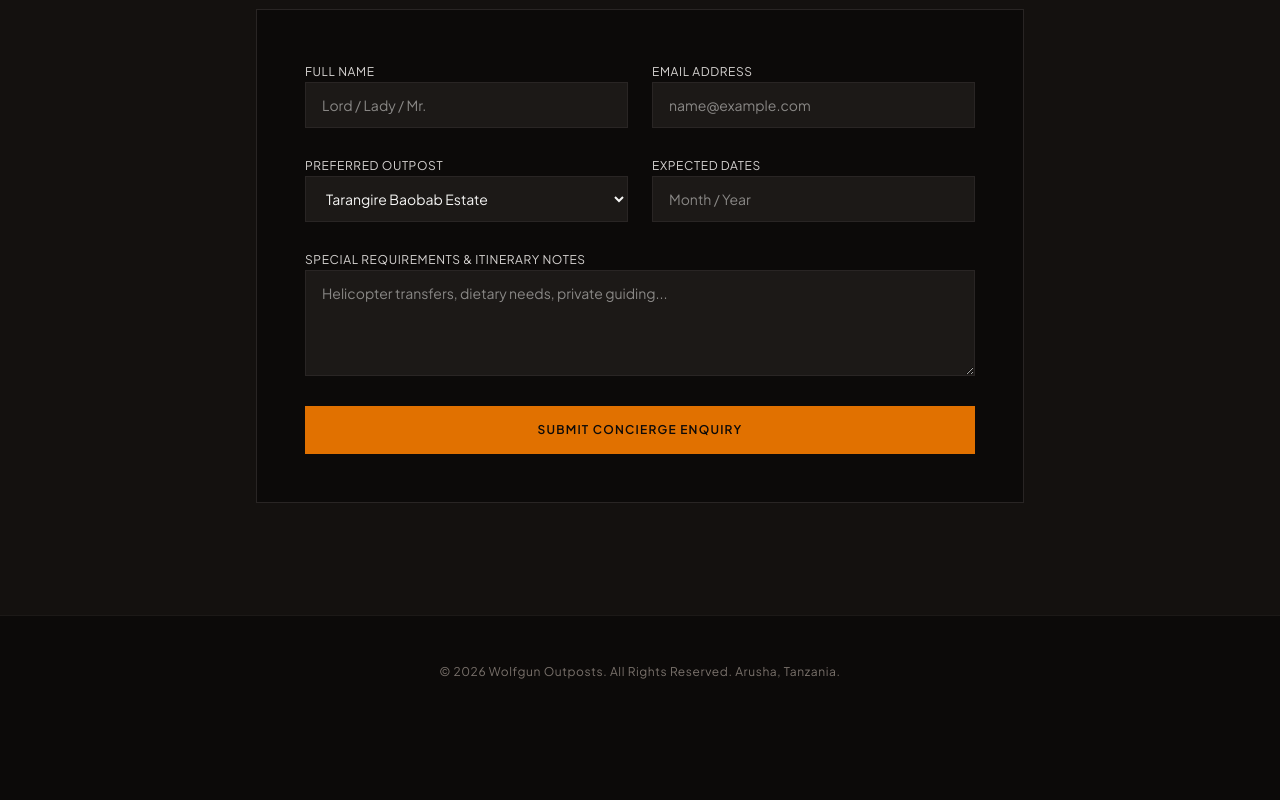
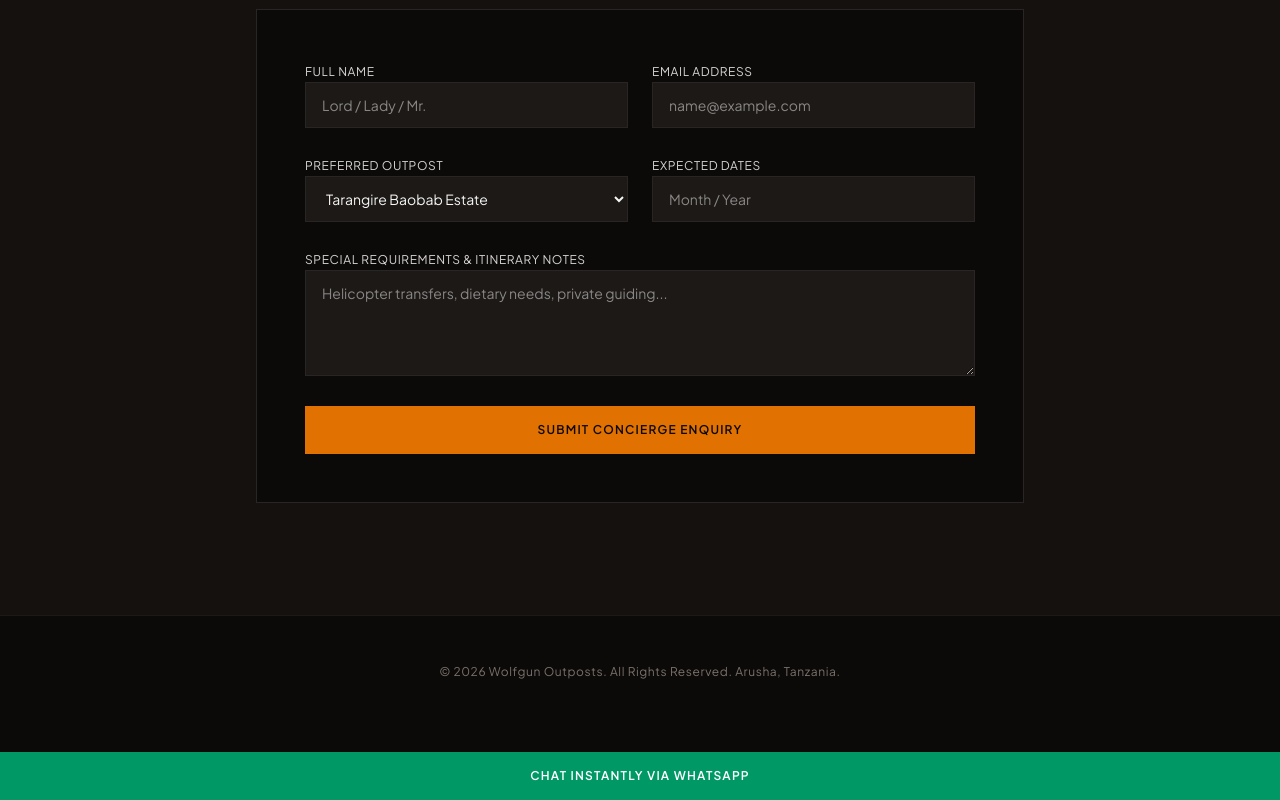
Before and after one commit to Kwolfgun/wolfgun-outposts, a plain HTML site: page index.html in a window 1280 px wide. Shown: the part 1958-2758 px from the top of the page. Before the commit the page ends 2686 px from the top, so only its background shows below. Drawn offline with nearby package versions, Linux system fonts and the light colour scheme.

Commit message:
Update index.html

```diff
--- a/index.html
+++ b/index.html
@@ -162,3 +162,9 @@
 
 </body>
 </html>
+<!-- WhatsApp Direct Contact Button -->
+    <div class="mt-6 text-center">
+        <a href="https://wa.me/255XXXXXXXXX?text=Hello%2C%20I%20would%20like%20to%20inquire%20about%20a%20safari%20outpost." target="_blank" class="inline-flex items-center justify-center w-full py-4 bg-emerald-600 hover:bg-emerald-500 text-white font-semibold text-xs uppercase tracking-widest transition">
+            Chat Instantly via WhatsApp
+        </a>
+    </div>
```
